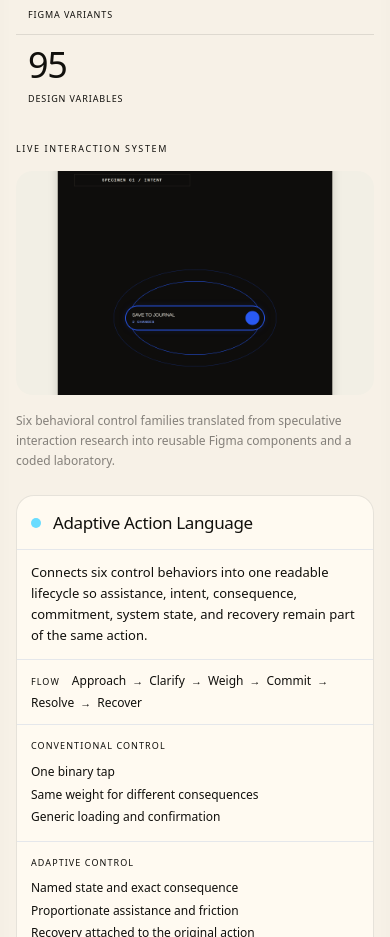
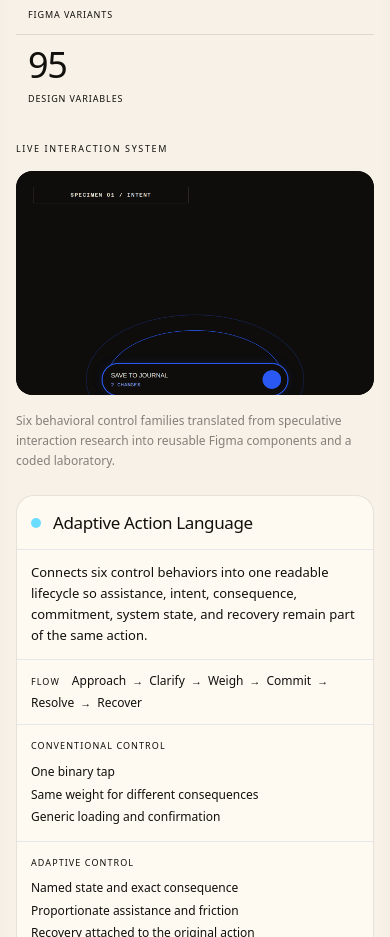
Before and after one commit to amydojo/undone, a React (Vite) app: page / in a window 390 px wide. Shown: the part 1060-1997 px from the top of the page. Built offline with nearby package versions, Linux system fonts and the light colour scheme.

Commit message:
Make IBL hero centered and full bleed

```diff
--- a/src/components/portfolio/OverviewVisualPlate.jsx
+++ b/src/components/portfolio/OverviewVisualPlate.jsx
@@ -6,8 +6,9 @@ const LIVE_HERO_BY_SLUG = {
   "interface-behavior-lab": {
     src: "/overview/interface-behavior-lab-live.png",
     alt: "Interface Behavior Lab Intent specimen in its revealed state, showing the adaptive action, assistance field, and current-state readout.",
-    scale: 1.3,
-    position: "center 48%",
+    scale: 1.74,
+    position: "center center",
+    transformOrigin: "50% 20%",
   },
   "type-archive": {
     src: "/overview/type-archive-live.png",
@@ -121,7 +122,7 @@ function getImageStyle(image, visual) {
       visual.position ??
       getDefaultPosition({ role: image.role, display: visual.display }),
     transform: image.scale ? `scale(${image.scale})` : undefined,
-    transformOrigin: "center center",
+    transformOrigin: image.transformOrigin ?? "center center",
   };
 }
 
@@ -219,7 +220,10 @@ export default function OverviewVisualPlate({ visual, slug, variant = "canvas" }
               className={cx(
                 "min-w-0 overflow-hidden",
                 isFeatureCase
-                  ? "rounded-[16px] bg-transparent sm:rounded-[18px] lg:rounded-[20px]"
+                  ? cx(
+                      "rounded-[16px] sm:rounded-[18px] lg:rounded-[20px]",
+                      slug === "interface-behavior-lab" ? "bg-[#080806]" : "bg-transparent"
+                    )
                   : "",
                 getImageFrameClass({ layout, role: image.role, isSideBySide, display })
               )}
```
